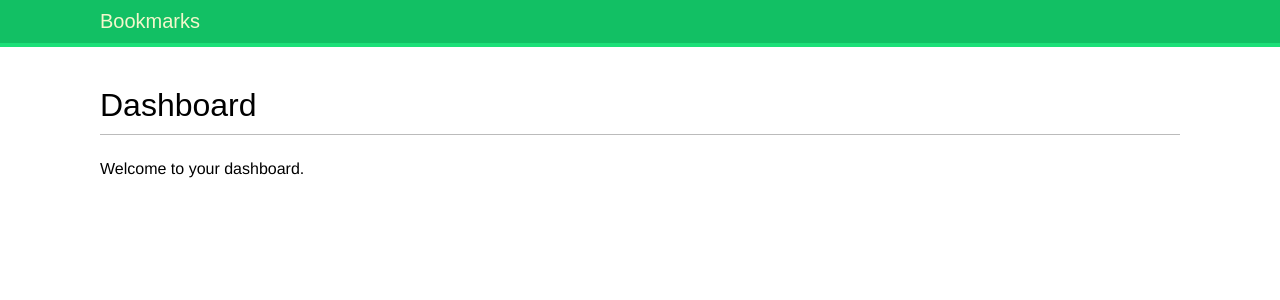
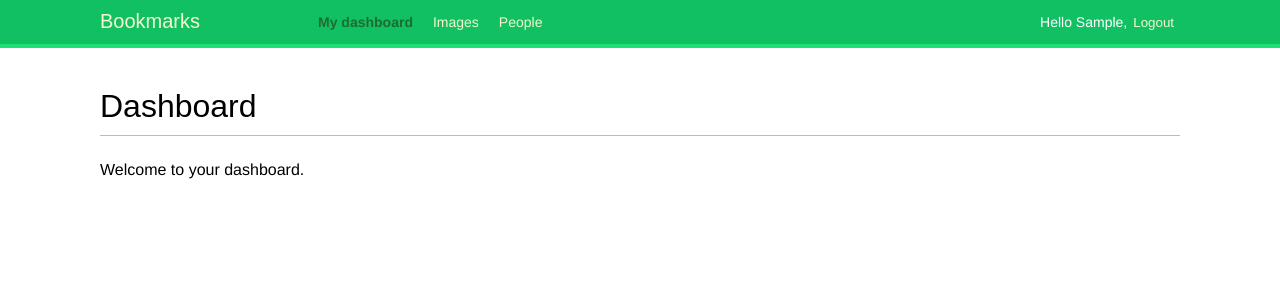
Before and after one commit to leobewater/django-02-social-app, a Django app: page /account/ in a window 1280 px wide. Shown: the top 300 px of the page. Run offline with Django 5.2, Linux system fonts and the light colour scheme; the visitor is signed in with stand-in values (Sample User, id 1); some web fonts are replaced.

Commit message:
add nav and logout button

```diff
--- a/bookmarks/account/templates/base.html
+++ b/bookmarks/account/templates/base.html
@@ -12,6 +12,31 @@
   <body>
     <div id="header">
       <span class="logo">Bookmarks</span>
+
+      {% if request.user.is_authenticated %}
+        <ul class="menu">
+          <li {% if section == 'dashboard' %} class="selected" {% endif %}>
+            <a href="{% url 'dashboard' %}">My dashboard</a>
+          </li>
+          <li {% if section == 'images' %} class="selected" {% endif %}>
+            <a href="#">Images</a>
+          </li>
+          <li {% if section == 'people' %} class="selected" {% endif %}>
+            <a href="#">People</a>
+          </li>
+        </ul>
+        <span class="user">
+          {% if request.user.is_authenticated %}
+            Hello {{ request.user.first_name|default:request.user.username }},
+          <form action="{% url 'logout' %}" method="post">
+            {% csrf_token %}
+            <button type="submit">Logout</button>
+          </form>
+        {% else %}
+        <a href="{% url 'login' %}">Login</a>
+        {% endif %}
+        </span>
+      {% endif %}
     </div>
     <div id="content">
       {% block content %}
--- a/bookmarks/bookmarks/settings.py
+++ b/bookmarks/bookmarks/settings.py
@@ -110,3 +110,9 @@ STATIC_URL = 'static/'
 # https://docs.djangoproject.com/en/5.0/ref/settings/#default-auto-field
 
 DEFAULT_AUTO_FIELD = 'django.db.models.BigAutoField'
+
+
+# App
+LOGIN_REDIRECT_URL = 'dashboard'
+LOGIN_URL = 'login'
+LOGOUT_URL = 'logout'
```
